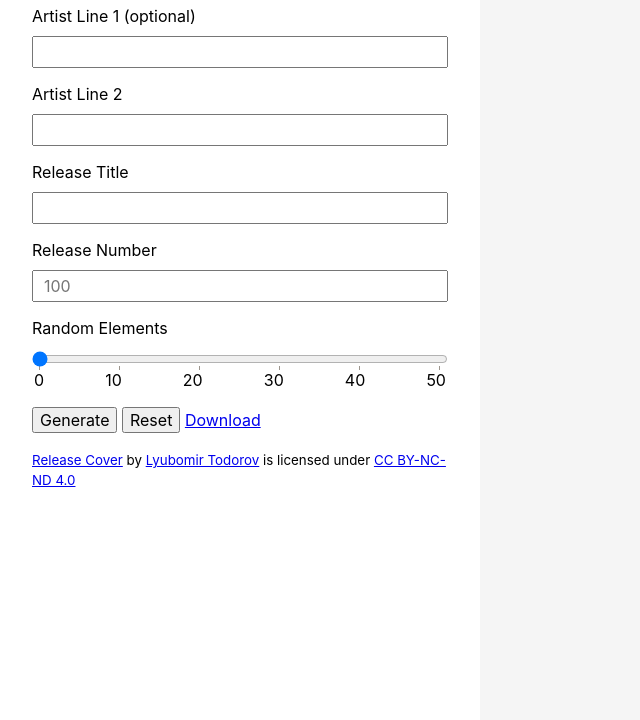
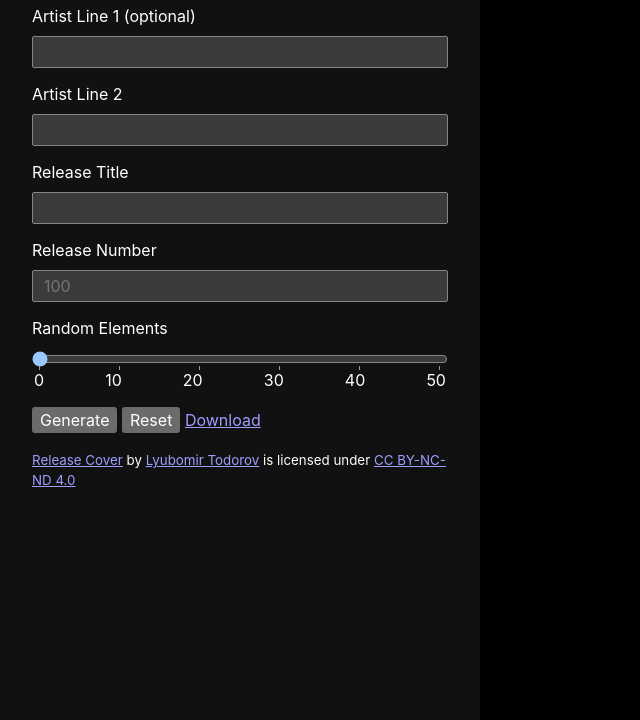
Before and after one commit to ltodorov/release-cover, a website built with Vite: page index.html in a window 1280 px wide. Shown: the part 80-800 px from the top of the page, without its empty margins (0-640 px from the left). Built offline with nearby package versions, Linux system fonts and the dark colour scheme.

Commit message:
Dark color scheme

```diff
--- a/src/app.css
+++ b/src/app.css
@@ -2,6 +2,10 @@
 *::before,
 *::after {
     box-sizing: inherit;
+}
+
+:root {
+    color-scheme: light dark;
 }
 
 html {
@@ -73,3 +77,14 @@ body {
     aspect-ratio: 1;
     background-color: whitesmoke;
 }
+
+@media (prefers-color-scheme: dark) {
+    body {
+        color: white;
+        background-color: lch(from black 5 0 0);
+    }
+
+    .cover {
+        background-color: black;
+    }
+}
```
